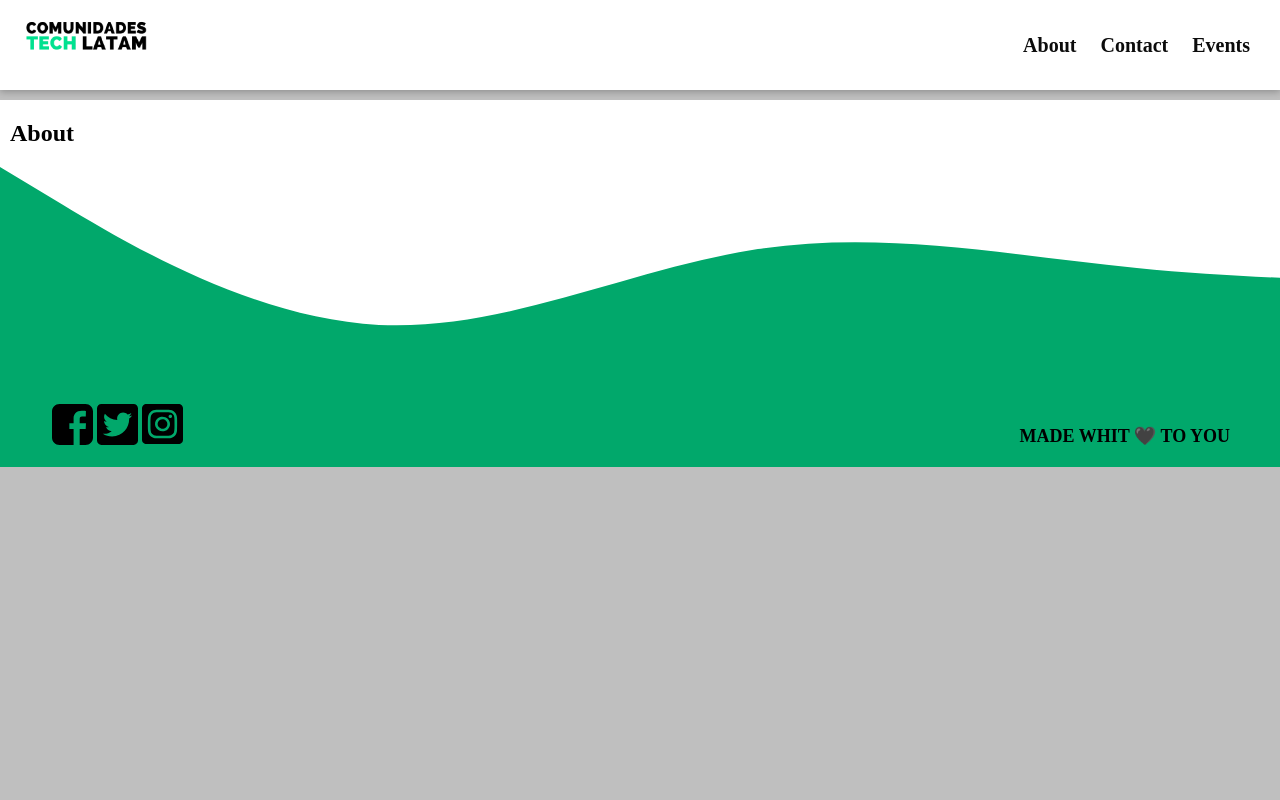
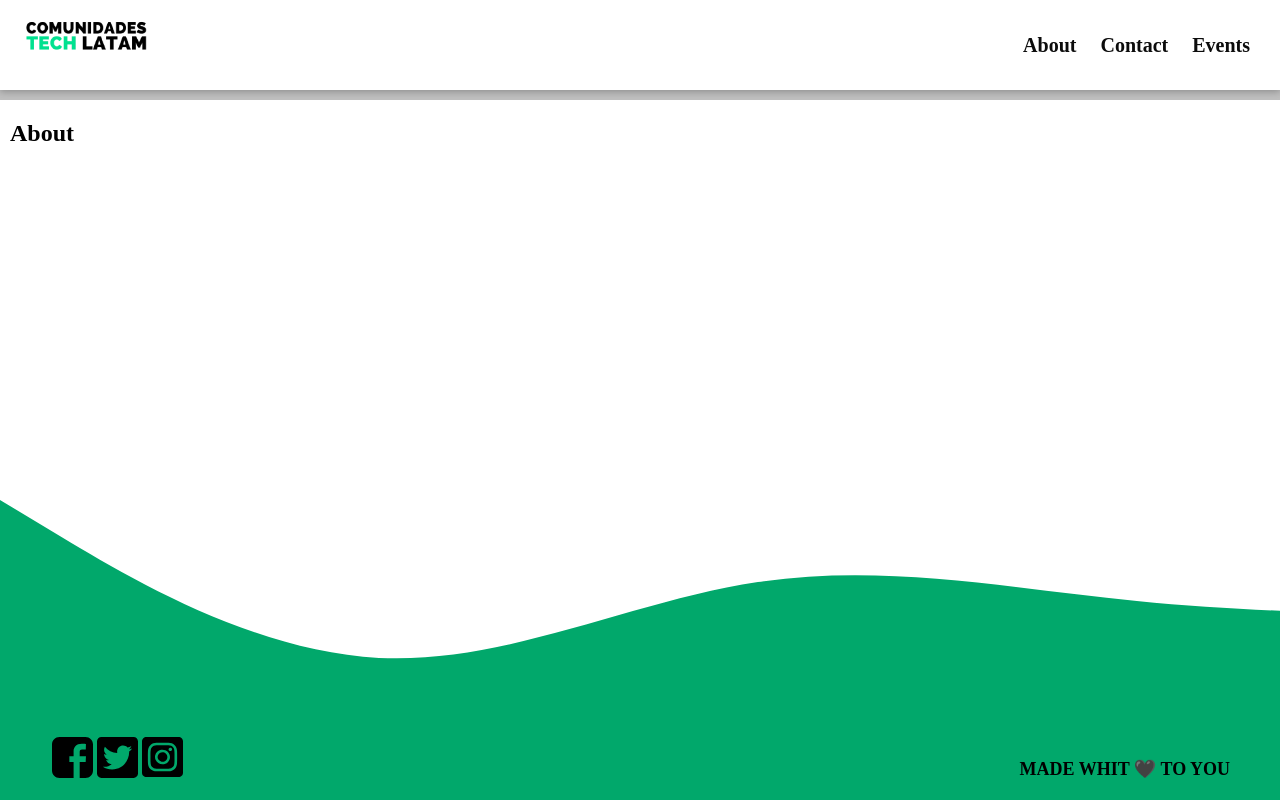
Before and after one commit to ComunidadesTechLat/ComunitiesTechLatam, a Django app: page /about/ in a window 1280 px wide. Run offline with Django 3.2, Linux system fonts and the light colour scheme.

Commit message:
Fix body dimencions

```diff
--- a/app/static/static/css/main.css
+++ b/app/static/static/css/main.css
@@ -12,6 +12,8 @@ html {
 body {
     margin: 0;
     padding: 0;
+    height: 100vh;
+    width: 100vw;
     display: grid;
     grid-template: 100px 1fr 300px/  1fr;
     grid-template-areas: "header header"
```
